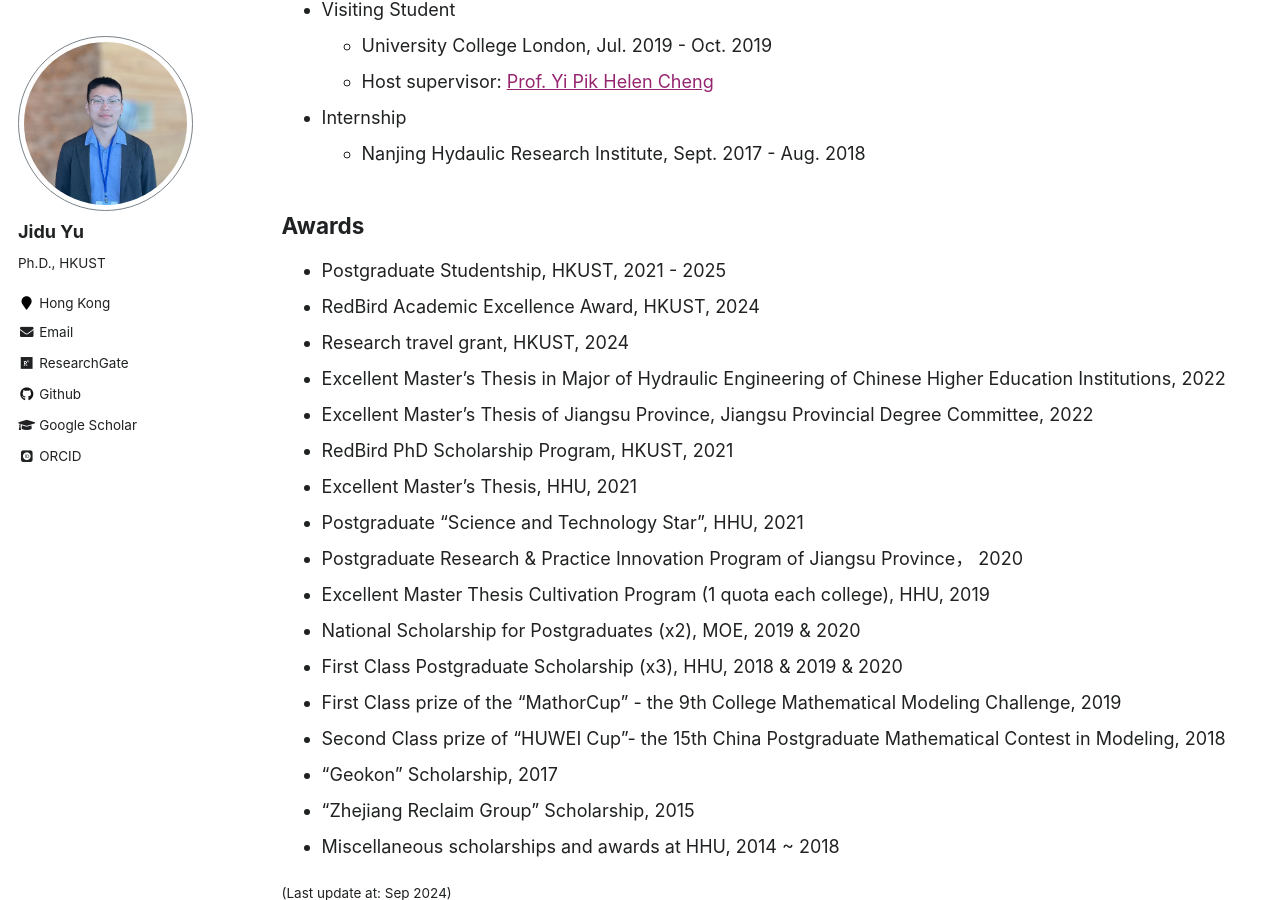
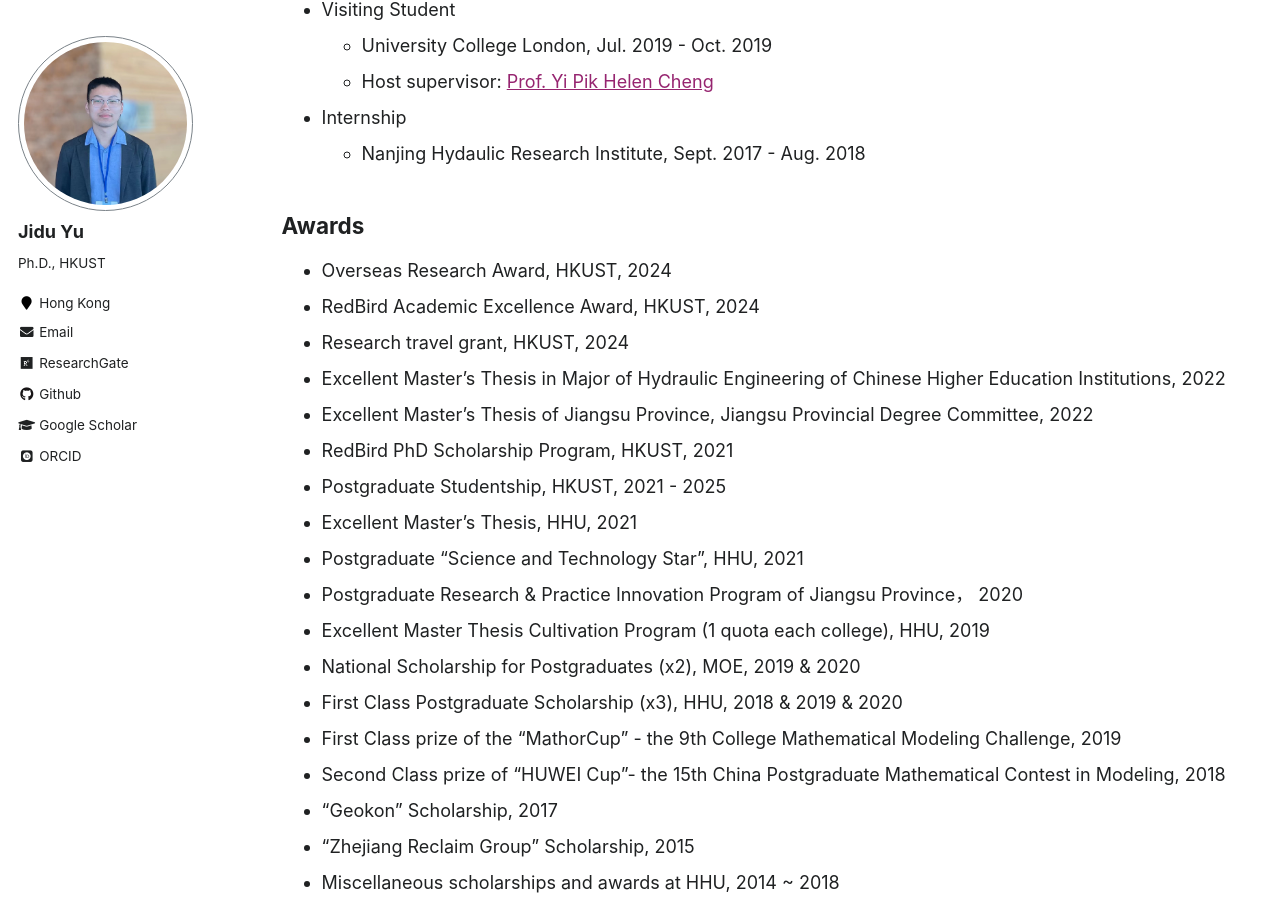
Before and after one commit to yujidu/yujidu.github.io, a Jekyll site: the page built from _pages/cv.md, in a window 1280 px wide and 900 px high, scrolled down 816 px. Built offline with Jekyll 4.4.1, drawn with Linux system fonts in a browser that asks for light colours; some web fonts are replaced.

Commit message:
award update

```diff
--- a/_pages/cv.md
+++ b/_pages/cv.md
@@ -38,12 +38,13 @@ Experience
 
 Awards
 -----
-* Postgraduate Studentship, HKUST, 2021 - 2025
+* Overseas Research Award, HKUST, 2024
 * RedBird Academic Excellence Award, HKUST, 2024
 * Research travel grant, HKUST, 2024
 * Excellent Master’s Thesis in Major of Hydraulic Engineering of Chinese Higher Education Institutions, 2022
 * Excellent Master’s Thesis of Jiangsu Province, Jiangsu Provincial Degree Committee, 2022
 * RedBird PhD Scholarship Program, HKUST, 2021
+* Postgraduate Studentship, HKUST, 2021 - 2025
 * Excellent Master’s Thesis, HHU, 2021
 * Postgraduate "Science and Technology Star", HHU, 2021
 * Postgraduate Research & Practice Innovation Program of Jiangsu Province， 2020
--- a/_sass/_variables.scss
+++ b/_sass/_variables.scss
@@ -114,7 +114,7 @@ $xing-color                 : #006567;
 // $medium                     : 800px;
 // $medium-wide                : 960px;
 // $large                      : 1280px;
-// $x-large                    : 2160px;
+// $x-large                    : 1440px;
 
 
 $small                      : 600px !default;
```
